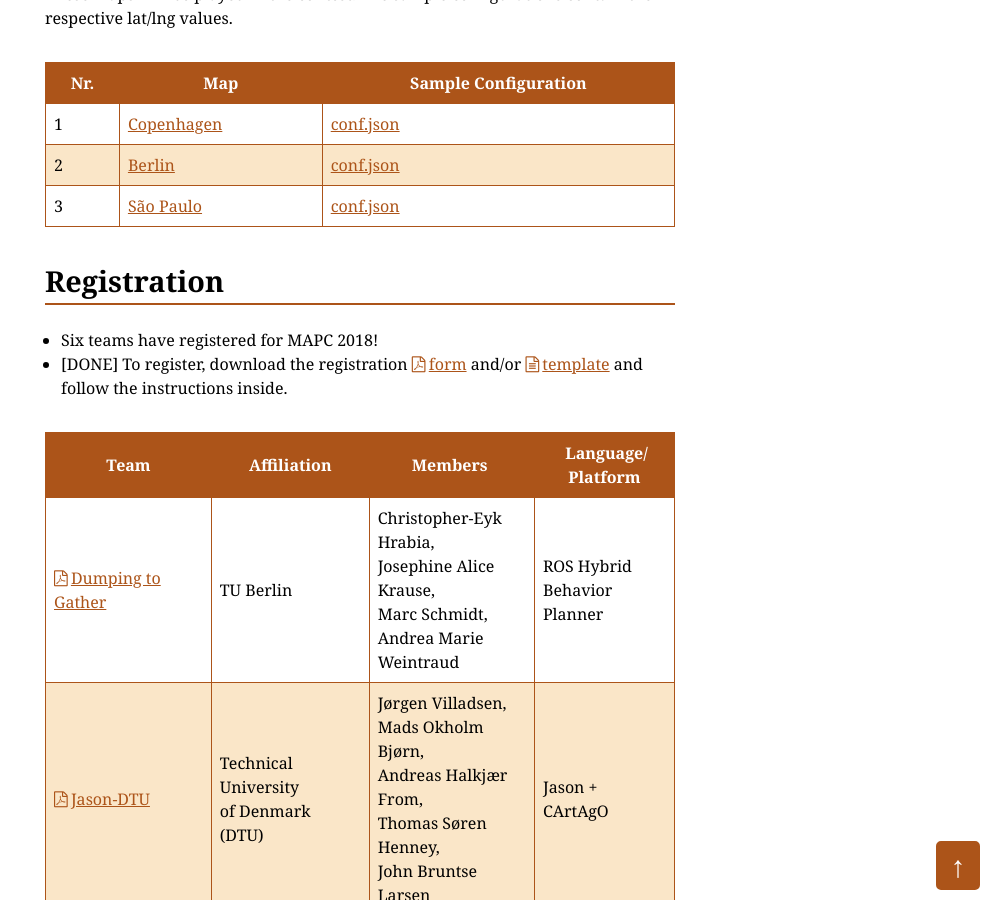
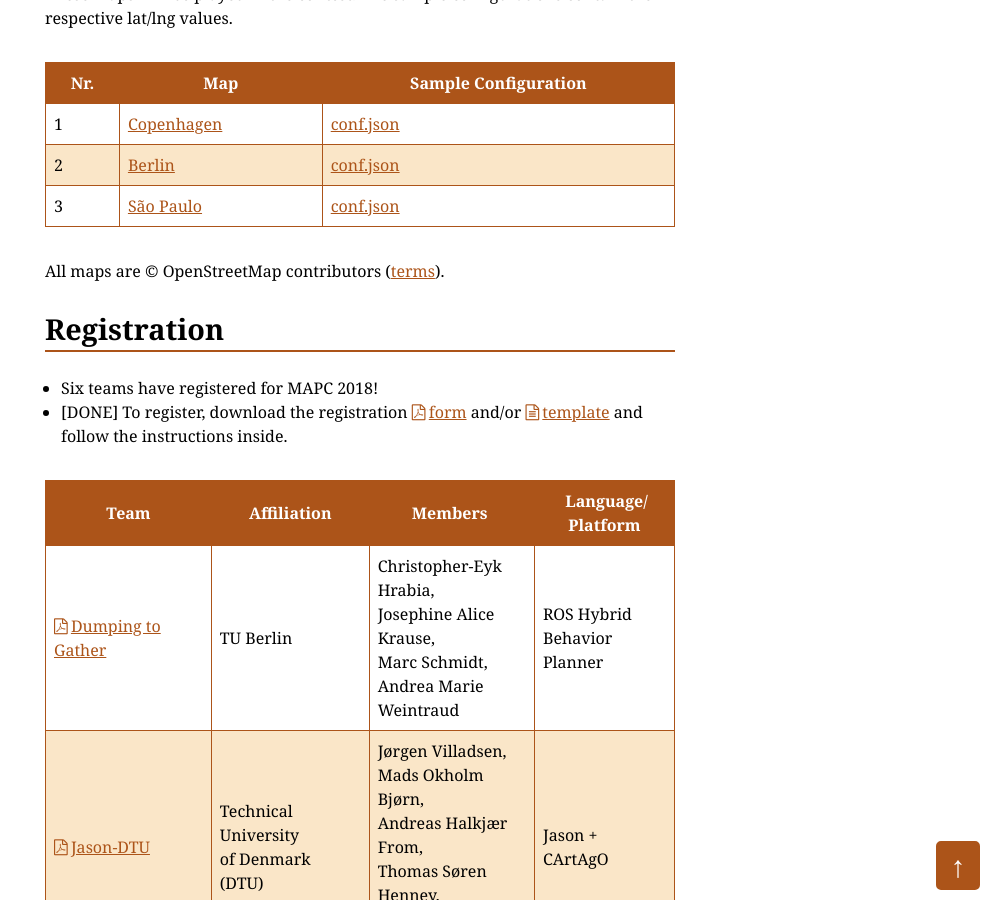
Before and after one commit to agentcontest/agentcontest.github.io, a Jekyll site: the page built from 2018/index.md, in a window 1280 px wide and 900 px high, scrolled down 2324 px. Shown: the whole window, without its empty margins (280-1280 px from the left). Built offline with Jekyll 4.4.1, drawn with Linux system fonts in a browser that asks for light colours.

Commit message:
add copyright notice

```diff
--- a/2018/index.md
+++ b/2018/index.md
@@ -55,6 +55,8 @@ These maps will be played in the contest. The sample configurations contain the
 | 1 | [Copenhagen](osm/copenhagen.osm.pbf) | [conf.json](conf/Test-Copenhagen.json) |
 | 2 | [Berlin](osm/berlin.osm.pbf) | [conf.json](conf/Test-Berlin.json) |
 | 3 | [São Paulo](osm/saopaulo.osm.pbf) | [conf.json](conf/Test-SaoPaulo.json) |
+
+All maps are © OpenStreetMap contributors ([terms](http://www.openstreetmap.org/copyright)).
 
 Registration
 ------------
```
